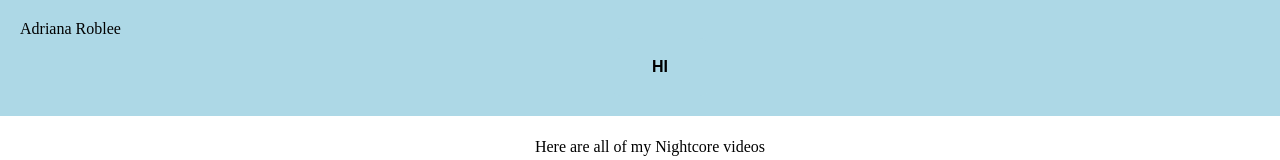
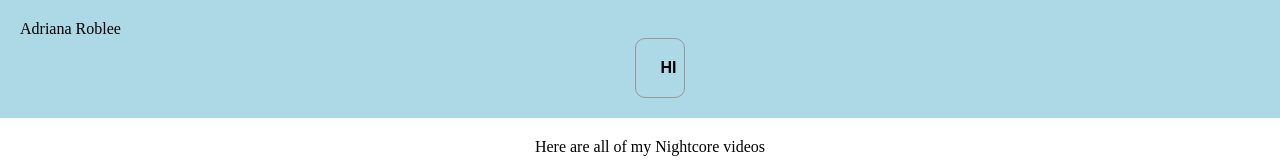
Before and after one commit to adrianaaliece/adrianaaliece.github.io, a plain HTML site: page index.html in a window 1280 px wide. Shown: the top 160 px of the page. Drawn offline with Linux system fonts and the light colour scheme.

Commit message:
Update index.html

```diff
--- a/index.html
+++ b/index.html
@@ -3,7 +3,7 @@
 
 <body>
  <div id="fixedheader"> Adriana Roblee <center> <form>
-<input style="width: 100px; padding: 20px; cursor: pointer; box-shadow: 0px 0px 0px; #999; -webkit-box-shadow: 0px 0px 0px #999; -moz-box-shadow: 0px 0px 0px #999; font-weight: bold; background: #add8e6; color: #000; border-radius: 10px; border: 0px solid #999; font-size: 100%;" type="button" value=" HI " onclick="window.location.href='pages/HI.html'" />
+<input style="width: 50px; padding: 20px; cursor: pointer; box-shadow: 0px 0px 0px; #999; -webkit-box-shadow: 0px 0px 0px #999; -moz-box-shadow: 0px 0px 0px #999; font-weight: bold; background: #add8e6; color: #000; border-radius: 10px; border: 1px solid #999; font-size: 100%;" type="button" value=" HI " onclick="window.location.href='pages/HI.html'" />
  </form> </center></div>
 
 <center> <h1>NightcoreAR</h1>
```
